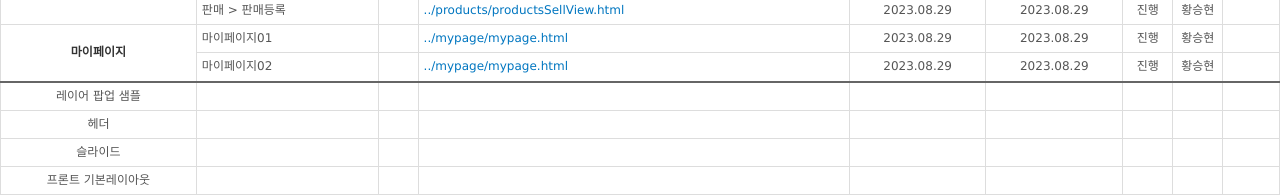
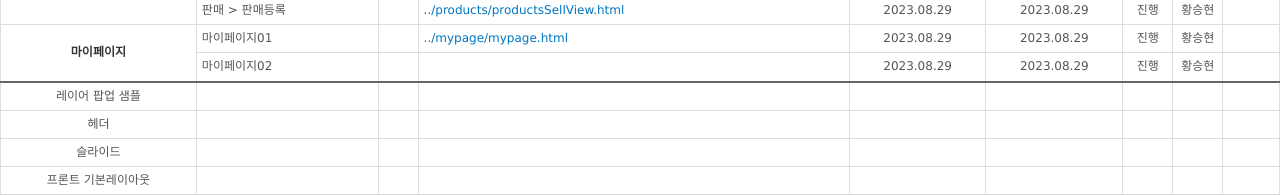
Before and after one commit to castlewon96/upfac, a plain HTML site: page html/guide/link.html in a window 1280 px wide. Shown: the part 230-426 px from the top of the page. Drawn offline with Linux system fonts and the light colour scheme.

Commit message:
가이드 업데이트

```diff
--- a/html/guide/link.html
+++ b/html/guide/link.html
@@ -166,7 +166,7 @@
 					<tr class="">
 						<td class="sbj">마이페이지02</td>
 						<td></td>
-						<td class="link"><a href="../mypage/mypage.html" target="_blank">../mypage/mypage.html</a></td>
+						<td class="link"><a href="" target="_blank"></a></td>
 						<td>2023.08.29</td>
 						<td>2023.08.29</td>
 						<td class="status">진행</td>
```
